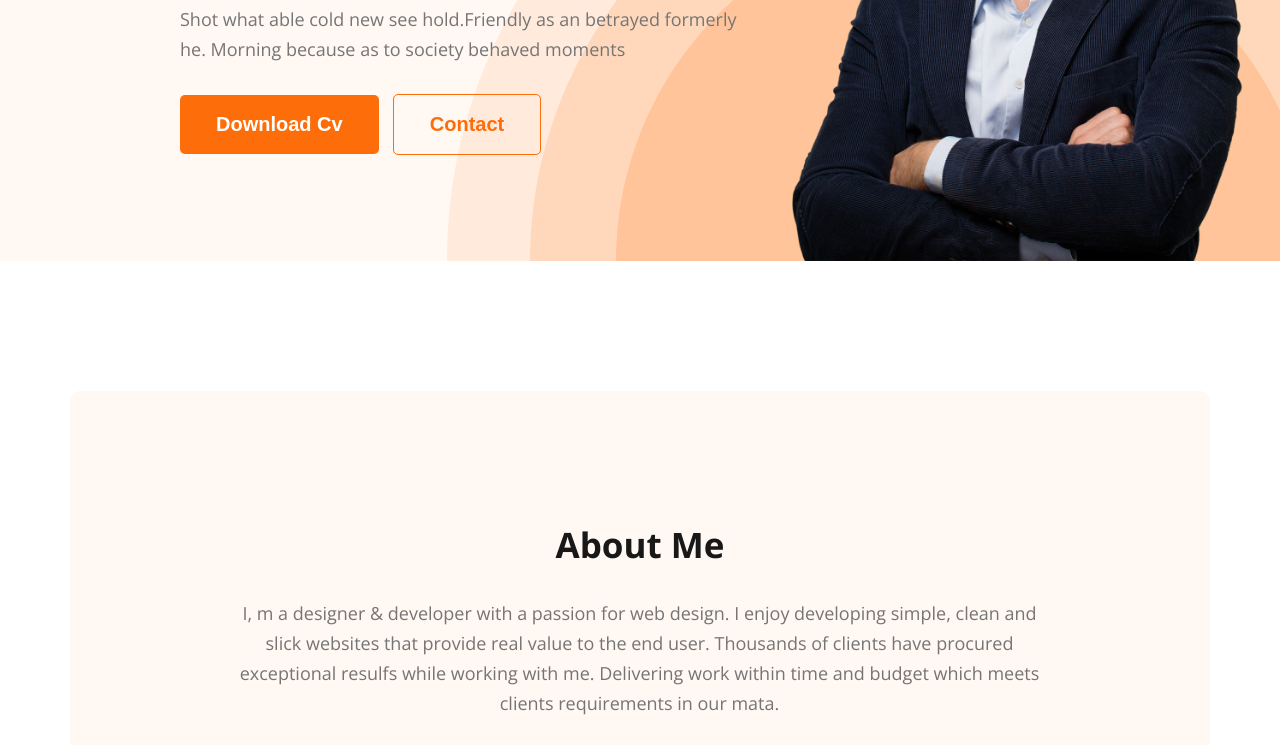
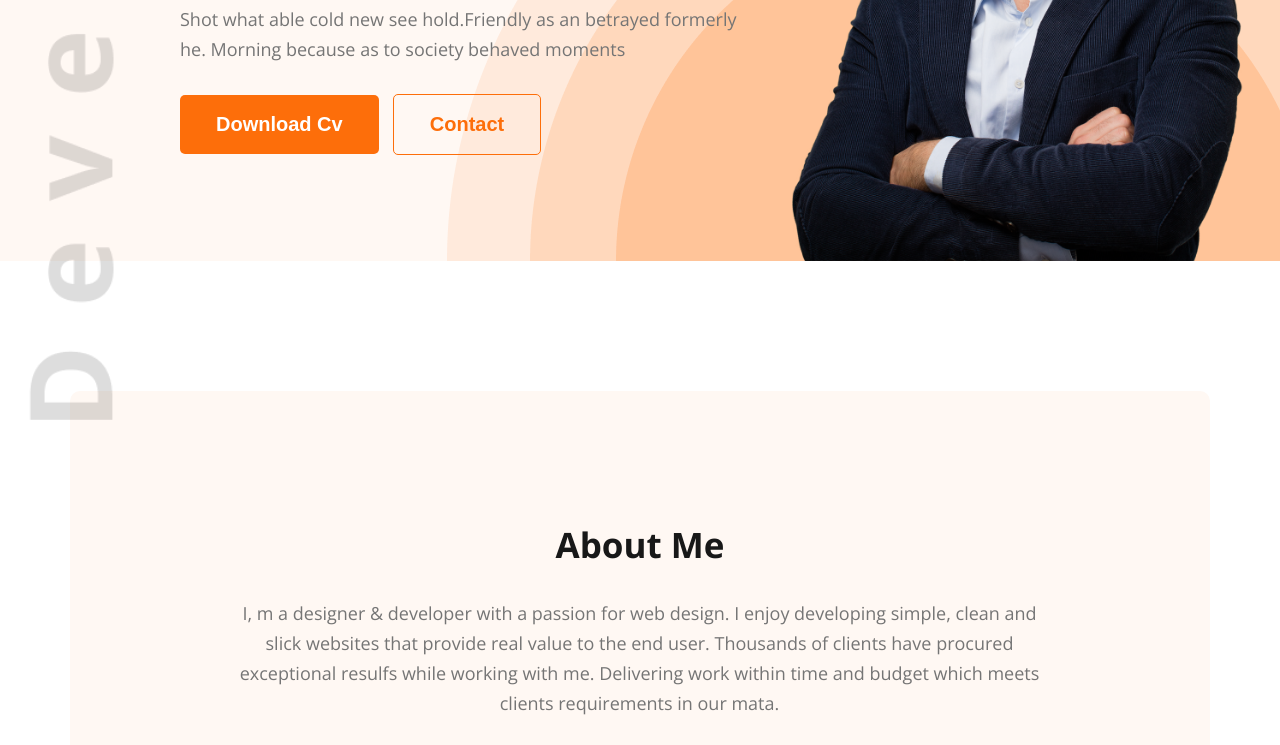
Before and after one commit to Jisan-Dev/ph-webdev-portfolio, a plain HTML site: page index.html in a window 1280 px wide. Shown: the part 479-1224 px from the top of the page. Drawn offline with nearby package versions, Linux system fonts and the light colour scheme; the site is published under a folder, as on GitHub Pages, so addresses that start at the root find nothing.

Commit message:
added the side rotated image in banner section

```diff
--- a/index.html
+++ b/index.html
@@ -17,7 +17,7 @@
         </ul>
       </nav>
       <div class="banner">
-        <img class="rotated-side-image" height="110%" src="/images/developer.png">
+        <img class="rotated-side-image" height="110%" src="images/developer.png">
         <div class="banner-content">
           <h3 class="banner-greeting">Hi, I am</h3>
           <h1 class="banner-title">Mary Hardy</h1>
```
